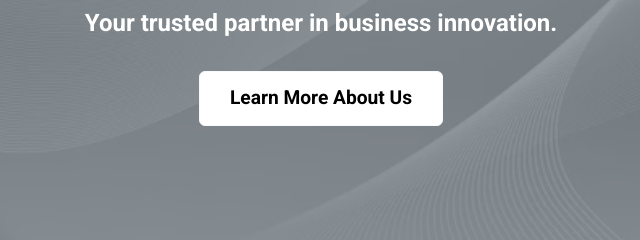
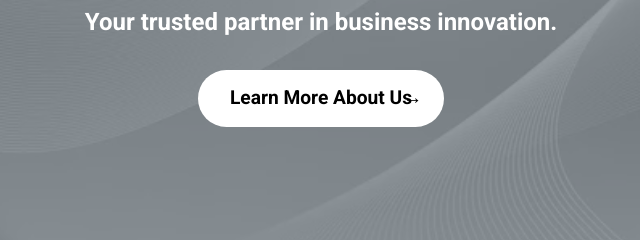
Before and after one commit to LutfiAqil/perfectworldwide, a plain HTML site: page index.html in a window 1280 px wide. Shown: the part 448-688 px from the top of the page, 319-959 px from the left. Drawn offline with nearby package versions, Linux system fonts and the light colour scheme.

Commit message:
index.html

```diff
--- a/index.html
+++ b/index.html
@@ -126,35 +126,57 @@
         margin-bottom: 30px; /* Space below the paragraph */
       }
 
+      /* Button styling */
       .hero .btn {
         position: relative;
-        display: inline-block;
+        display: inline-flex;
+        justify-content: center;
+        align-items: center;
         font-size: 1.2rem;
         padding: 12px 30px;
-        transition: all 0.3s ease;
+        border: 2px solid transparent;
+        border-radius: 30px;
+        background-color: #ffffff;
+        color: #000000;
+        text-decoration: none;
         overflow: hidden;
-        background-color: #ffffff; /* Default button background */
-        color: #000000; /* Default text color */
+        transition: all 0.3s ease-in-out;
       }
 
-      .hero .btn::after {
-        content: "→";
-        position: absolute;
-        right: -30px;
-        opacity: 0;
-        transition: all 0.3s ease;
+      .hero .btn .btn-text {
+        opacity: 1;
+        transition: opacity 0.3s ease-in-out;
       }
 
-      .hero .btn:hover::after {
-        right: 10px; /* Move the arrow into view */
+      .hero .btn .btn-arrow {
+        position: absolute;
+        right: 20px;
         opacity: 1;
+        transition: opacity 0.3s ease-in-out, right 0.3s ease-in-out;
+      }
+
+      .hero .btn:hover .btn-text {
+        opacity: 0; /* Hide text on hover */
+      }
+
+      .hero .btn:hover .btn-arrow {
+        opacity: 0; /* Hide the arrow */
+        right: 10px; /* Move arrow closer */
       }
 
       .hero .btn:hover {
-        background-color: #f8f9fa; /* Change background color on hover */
-        color: #212529; /* Darken text color on hover */
+        background-color: #9c9c9c;
+        color: #ffffff;
+        border-radius: 30px;
       }
 
+      .hero .btn:hover .btn-text {
+        opacity: 1; /* Show the text on hover */
+      }
+
+      .hero .btn:hover .btn-arrow {
+        opacity: 1; /* Show the arrow on hover */
+      }
       /* Footer Section */
       .footer .container {
         max-width: 1140px;
@@ -246,7 +268,11 @@
       <div class="container">
         <h1>Welcome to Perfect Worldwide Venture</h1>
         <p>Your trusted partner in business innovation.</p>
-        <a href="about.html" class="btn btn-light"> Learn More About Us </a>
+        <a href="about.html" class="btn btn-light">
+          <span class="btn-text">Learn More About Us</span>
+          <span class="btn-arrow">&#8594;</span>
+          <!-- Simple right arrow -->
+        </a>
       </div>
     </section>
 
```
